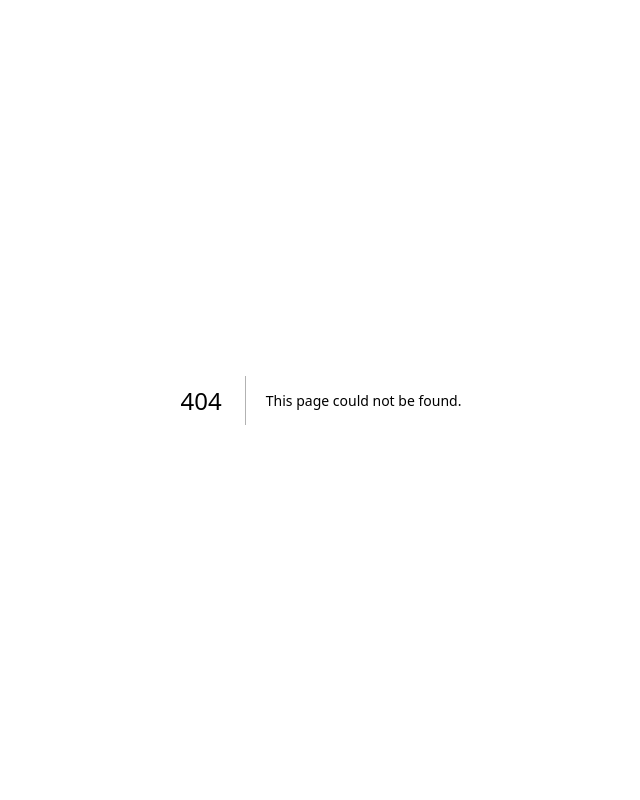
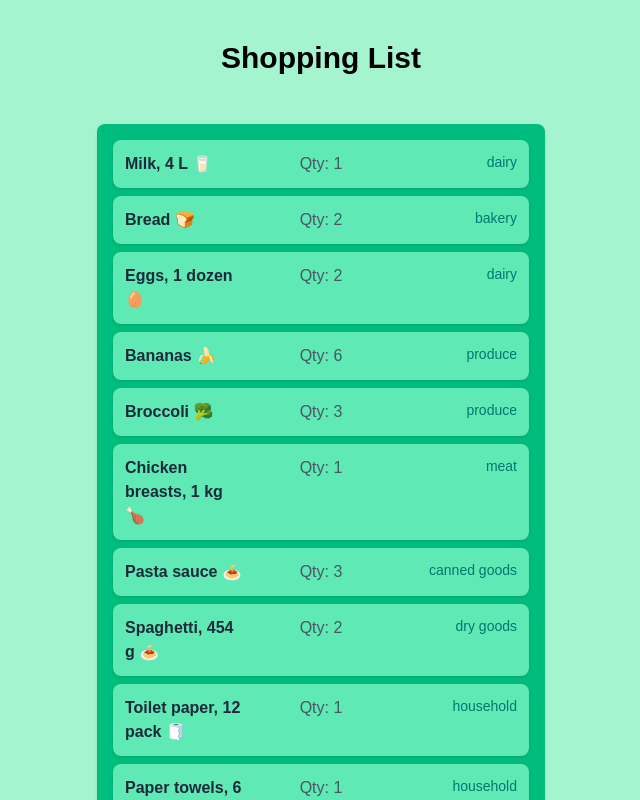
Before and after one commit to Shijiyo/cprg306-assignments, a Next.js app: page /week-3 in a window 1280 px wide. Before the commit this address had no page. Shown: the top 800 px of the page, without its empty margins (319-959 px from the left). Built offline with nearby package versions, Linux system fonts and the light colour scheme.

Commit message:
Add shopping list components for week 3
Introduced Item, ItemList, and Page components to display a shopping list with categorized items. Includes styled list rendering and navigation back to the home page.

```diff
--- /dev/null
+++ b/app/week-3/item-list.js
@@ -0,0 +1,106 @@
+// item-list.js
+import React from "react";
+import Item from "./item";
+
+export default function ItemList() {
+  const item1 = {
+    name: "Milk, 4 L 🥛",
+    quantity: 1,
+    category: "dairy",
+  };
+
+  const item2 = {
+    name: "Bread 🍞",
+    quantity: 2,
+    category: "bakery",
+  };
+
+  const item3 = {
+    name: "Eggs, 1 dozen 🥚",
+    quantity: 2,
+    category: "dairy",
+  };
+
+  const item4 = {
+    name: "Bananas 🍌",
+    quantity: 6,
+    category: "produce",
+  };
+
+  const item5 = {
+    name: "Broccoli 🥦",
+    quantity: 3,
+    category: "produce",
+  };
+
+  const item6 = {
+    name: "Chicken breasts, 1 kg 🍗",
+    quantity: 1,
+    category: "meat",
+  };
+
+  const item7 = {
+    name: "Pasta sauce 🍝",
+    quantity: 3,
+    category: "canned goods",
+  };
+
+  const item8 = {
+    name: "Spaghetti, 454 g 🍝",
+    quantity: 2,
+    category: "dry goods",
+  };
+
+  const item9 = {
+    name: "Toilet paper, 12 pack 🧻",
+    quantity: 1,
+    category: "household",
+  };
+
+  const item10 = {
+    name: "Paper towels, 6 pack",
+    quantity: 1,
+    category: "household",
+  };
+
+  const item11 = {
+    name: "Dish soap 🍽️",
+    quantity: 1,
+    category: "household",
+  };
+
+  const item12 = {
+    name: "Hand soap 🧼",
+    quantity: 4,
+    category: "household",
+  };
+
+  // Store all items in an array for easy rendering
+  const items = [
+    item1,
+    item2,
+    item3,
+    item4,
+    item5,
+    item6,
+    item7,
+    item8,
+    item9,
+    item10,
+    item11,
+    item12,
+  ];
+
+  return (
+    <ul className="max-w-md mx-auto mt-6 bg-emerald-500 p-4 rounded-lg shadow">
+      {items.map((item, index) => (
+        <Item
+          key={index}
+          name={item.name}
+          quantity={item.quantity}
+          category={item.category}
+        />
+      ))}
+    </ul>
+  );
+}
--- /dev/null
+++ b/app/week-3/item.js
@@ -0,0 +1,14 @@
+// item.js
+import React from "react";
+
+export default function Item({ name, quantity, category }) {
+  return (
+    <li className="grid grid-cols-3 gap-4 p-3 bg-emerald-300 rounded-lg shadow-sm hover:shadow-lg hover:scale-[1.02] transition transform mb-2">
+      <span className="font-semibold text-gray-800">{name}</span>
+      <span className="text-gray-600 text-center">Qty: {quantity}</span>
+      <span className="text-sm text-teal-700 text-right">
+        {category}
+      </span>
+    </li>
+  );
+}
--- /dev/null
+++ b/app/week-3/page.js
@@ -0,0 +1,20 @@
+// page.js
+import React from "react";
+import ItemList from "./item-list";
+import Link from "next/link";
+
+export default function Page() {
+  return (
+    <main className="min-h-screen bg-emerald-200 flex flex-col items-center py-10">
+      <h1 className="text-3xl font-bold text-black mb-6">
+        Shopping List
+      </h1>
+      <ItemList />
+        <div className="mt-6 text-center">
+            <Link href="/"className="inline-block bg-green-300 text-gray-800 font-semibold px-4 py-2 rounded-lg shadow hover:shadow-md hover:scale-[1.02] transition">
+            Go Back
+            </Link>
+        </div>
+    </main>
+  );
+}
```
